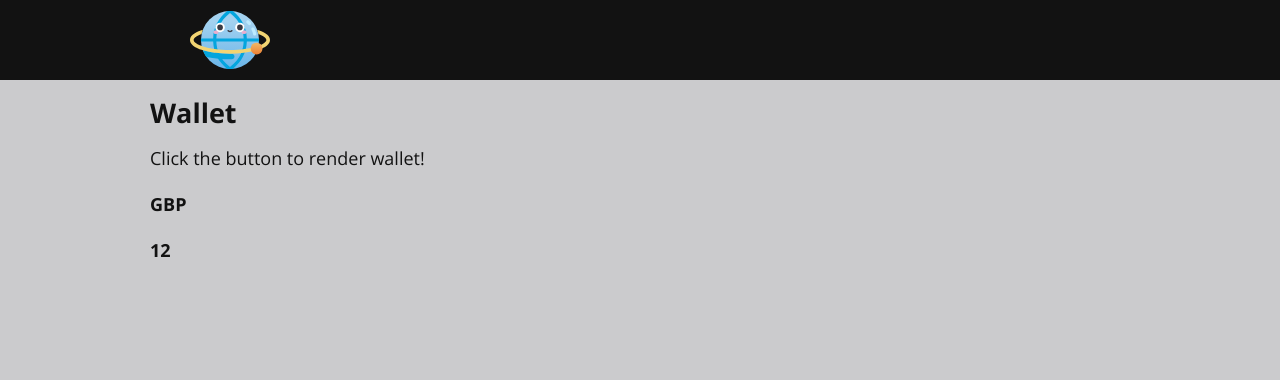
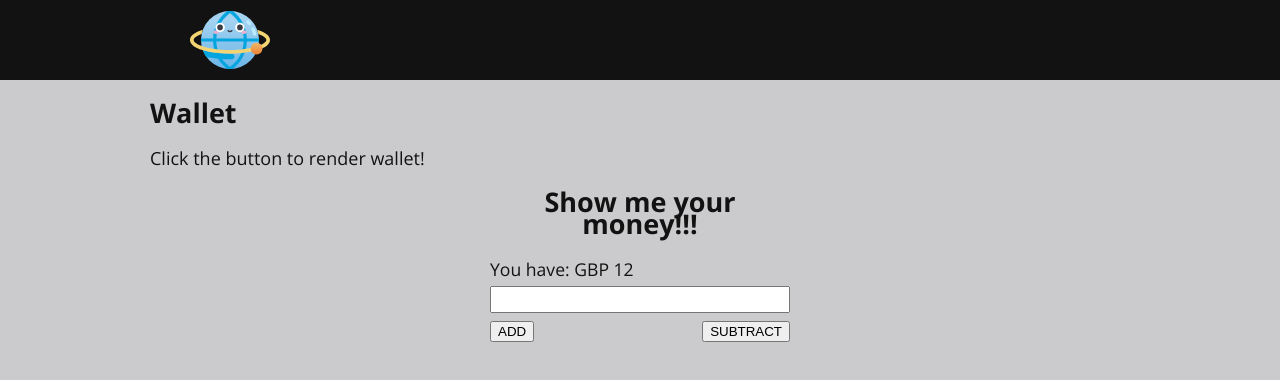
Before and after one commit to vghulyan/testingWithReactRedux, a React (Create React App) app: page / in a window 1280 px wide. Both pictures are taken after a click on the button "Get Wallet Money". Shown: the top 380 px of the page. Built offline with nearby package versions, Linux system fonts and the light colour scheme.

Commit message:
Add or subtract wallet money

```diff
--- a/src/actions/types.js
+++ b/src/actions/types.js
@@ -1,3 +1,5 @@
 export const types = {
-  GET_WALLET_MONEY: 'getWalletMoney'
+  GET_WALLET_MONEY: 'getWalletMoney',
+  ADD_MONEY: 'add',
+  SUBTRACT_MONEY: 'subtract',
 };
--- a/src/component/button/index.js
+++ b/src/component/button/index.js
@@ -3,13 +3,13 @@ import PropTypes from 'prop-types';
 
 const SharedButton = ({buttonText, emitEvent}) => {
 
-    const submitEvent = () => {
+    const submitEvent = (e) => {
         if(emitEvent) {
-            emitEvent();
+            emitEvent(e);
         }
     }
     return (
-        <button onClick={submitEvent} data-test='buttonComponent'>
+        <button onClick={(e) => submitEvent(e)} data-test='buttonComponent'>
             {buttonText}
         </button>
     )
--- a/src/component/canvas/index.js
+++ b/src/component/canvas/index.js
@@ -1,23 +1,182 @@
-import React from 'react';
-import PropTypes from 'prop-types';
+import React, { useReducer, useState, useEffect } from "react";
+import "./styles.scss";
+import {
+    UPDATE_FORM,
+    onInputChange,
+    onFocusOut,
+    validateInput,
+} from "../../lib/formUtils";
+import {connect} from "react-redux";
+import PropTypes from "prop-types";
+
+import SharedButton from "../button";
+import { types } from '../../actions/types';
+
+
+/**
+ * The initial state of the form
+ * value: stores the value of the input field
+ * touched: indicates whether the user has tried to input anything in the field
+ * hasError: determines whether the field has error.
+ *           Defaulted to true since all fields are mandatory and are empty on page load.
+ * error: stores the error message
+ * isFormValid: Stores the validity of the form at any given time.
+ */
+const initialState = {
+    money: { value: "", touched: false, hasError: true, error: "" },
+    isFormValid: false,
+};
+
+/**
+ * Reducer which will perform form state update
+ */
+const formsReducer = (state, action) => {
+    switch (action.type) {
+        case UPDATE_FORM:
+            const {
+                name,
+                value,
+                hasError,
+                error,
+                touched,
+                isFormValid,
+            } = action.data;
+            return {
+                ...state,
+                // update the state of the particular field,
+                // by retaining the state of other fields
+                [name]: { ...state[name], value, hasError, error, touched },
+                isFormValid,
+            };
+        default:
+            return state;
+    }
+};
 
 const Canvas = ({title, rate}) => {
+    const [formState, dispatch] = useReducer(formsReducer, initialState);
+
+    const [showError, setShowError] = useState(false);
+    const [walletMoney, setWalletMoney] = useState(0);
+
+    useEffect(() => {
+        setWalletMoney(rate);
+    }, [rate])
+
+    const checkSubtractCondition = (num) => {
+        if(walletMoney - num < 0) {
+            dispatch({
+                type: UPDATE_FORM,
+                data: {
+                    name: 'money',
+                    value: '',
+                    hasError: true,
+                    error: 'You can not go negative',
+                    touched: true,
+                    isFormValid: true,
+                },
+            });
+        }
+        else {
+            setWalletMoney(walletMoney - num)
+        }
+    }
+    const formSubmitHandler = (e, operand) => {
+        e.preventDefault(); //prevents the form from submitting
+
+        let isFormValid = true;
+
+        for (const name in formState) {
+            const item = formState[name];
+            const { value } = item;
+            const { hasError, error } = validateInput(name, value);
+            if (hasError) {
+                isFormValid = false;
+            }
+            if (name) {
+                dispatch({
+                    type: UPDATE_FORM,
+                    data: {
+                        name,
+                        value,
+                        hasError,
+                        error,
+                        touched: true,
+                        isFormValid,
+                    },
+                });
+            }
+        }
+        if (!isFormValid) {
+            setShowError(true);
+        } else {
+            // Here we can submit the updated money to backend...
+            const {value} = formState.money;
+            const num = Number(value.replace(/[\$,]/g, ''));
+
+            switch(operand) {
+                case types.SUBTRACT_MONEY: checkSubtractCondition(num); break;
+                case types.ADD_MONEY: setWalletMoney(walletMoney + num); break;
+                default: setWalletMoney(rate); break;
+            }
+
+        }
+
+        // Hide the error message after 5 seconds
+        setTimeout(() => {
+            setShowError(false);
+        }, 5000);
+    };
 
     if(!title) {
         return null;
     }
 
     return (
-        <div data-test='canvasComponent'>
-            <h4 data-test='componentTitle'>{title}</h4>
-            <h4 data-test='componentRate'>{rate}</h4>
+        <div className="Canvas">
+            <h1 className="title">Show me your money!!!</h1>
+            {showError && !formState.isFormValid && (
+                <div className="form_error">Please update your money</div>
+            )}
+            <form>
+                <div className="input_wrapper">
+                    <label htmlFor="money">You have: {title} {walletMoney}</label>
+                    <input
+                        type="text"
+                        name="money"
+                        id="money"
+                        value={formState.money.value}
+                        onChange={(e) => {
+                            onInputChange("money", e.target.value, dispatch, formState);
+                        }}
+                        onBlur={(e) => {
+                            onFocusOut("money", e.target.value, dispatch, formState);
+                        }}
+                    />
+                    {formState.money.touched && formState.money.hasError && (
+                        <div className="error">{formState.money.error}</div>
+                    )}
+                </div>
+                <div className="input_wrapper">
+                    <div style={{display: 'flex', justifyContent: 'space-between'}}>
+                        <SharedButton className="submit_btn" type='button' buttonText='ADD' emitEvent={(event) => formSubmitHandler(event, types.ADD_MONEY)} />
+                        <SharedButton className="submit_btn" type='button' buttonText='SUBTRACT' emitEvent={(event) => formSubmitHandler(event, types.SUBTRACT_MONEY)} />
+                    </div>
+                </div>
+            </form>
         </div>
-    )
-};
+    );
+}
 
 Canvas.propTypes = {
     title: PropTypes.string,
     rate: PropTypes.number
 };
 
-export default Canvas;
+const mapStateToProps = state => {
+    return {
+        wallet: state.wallet
+    }
+};
+
+export default connect(mapStateToProps, null )(Canvas);
--- a/src/component/canvas/styles.scss
+++ b/src/component/canvas/styles.scss
@@ -0,0 +1,38 @@
+.Canvas {
+  max-width: 300px;
+  margin: 1rem auto;
+}
+.title {
+  text-align: center;
+}
+.input_wrapper {
+  display: flex;
+  flex-direction: column;
+  margin-bottom: 0.5rem;
+}
+.input_wrapper label {
+  font-size: 1.1rem;
+}
+.input_wrapper input {
+  margin-top: 0.4rem;
+  font-size: 1.1rem;
+}
+.submit_btn {
+  cursor: pointer;
+  padding: 0.2rem;
+}
+
+.error {
+  margin-top: 0.25rem;
+  color: #f65157;
+}
+
+.form_error {
+  color: #721c24;
+  background-color: #f8d7da;
+  border-color: #f5c6cb;
+  padding: 0.5rem 1.25rem;
+  border: 1px solid transparent;
+  border-radius: 0.25rem;
+  margin: 1rem 0;
+}
--- /dev/null
+++ b/src/lib/formUtils.js
@@ -0,0 +1,70 @@
+export const UPDATE_FORM = "UPDATE_FORM";
+
+/**
+ * Triggered every time the value of the form changes
+ */
+export const onInputChange = (name, value, dispatch, formState) => {
+    const { hasError, error } = validateInput(name, value);
+    let isFormValid = true;
+
+    for (const key in formState) {
+        const item = formState[key];
+        // Check if the current field has error
+        if (key === name && hasError) {
+            isFormValid = false;
+            break;
+        } else if (key !== name && item.hasError) {
+            // Check if any other field has error
+            isFormValid = false;
+            break;
+        }
+    }
+
+    dispatch({
+        type: UPDATE_FORM,
+        data: { name, value, hasError, error, touched: false, isFormValid },
+    });
+};
+
+export const validateInput = (name, value) => {
+    let hasError = false,
+        error = "";
+    switch (name) {
+        case "money":
+            if (value.trim() === "") {
+                hasError = true;
+                error = "Money field cannot be empty";
+            } else if(value.search(/^\$?[\d,]+(\.\d*)?$/) < 0) {
+                hasError = true;
+                error = "Invalid Money.";
+            }
+            else {
+                hasError = false;
+                error = "";
+            }
+            break;
+        default:
+            break;
+    }
+    return { hasError, error };
+};
+
+export const onFocusOut = (name, value, dispatch, formState) => {
+    const { hasError, error } = validateInput(name, value);
+    let isFormValid = true;
+    for (const key in formState) {
+        const item = formState[key];
+        if (key === name && hasError) {
+            isFormValid = false;
+            break;
+        } else if (key !== name && item.hasError) {
+            isFormValid = false;
+            break;
+        }
+    }
+
+    dispatch({
+        type: UPDATE_FORM,
+        data: { name, value, hasError, error, touched: true, isFormValid },
+    });
+};
```
